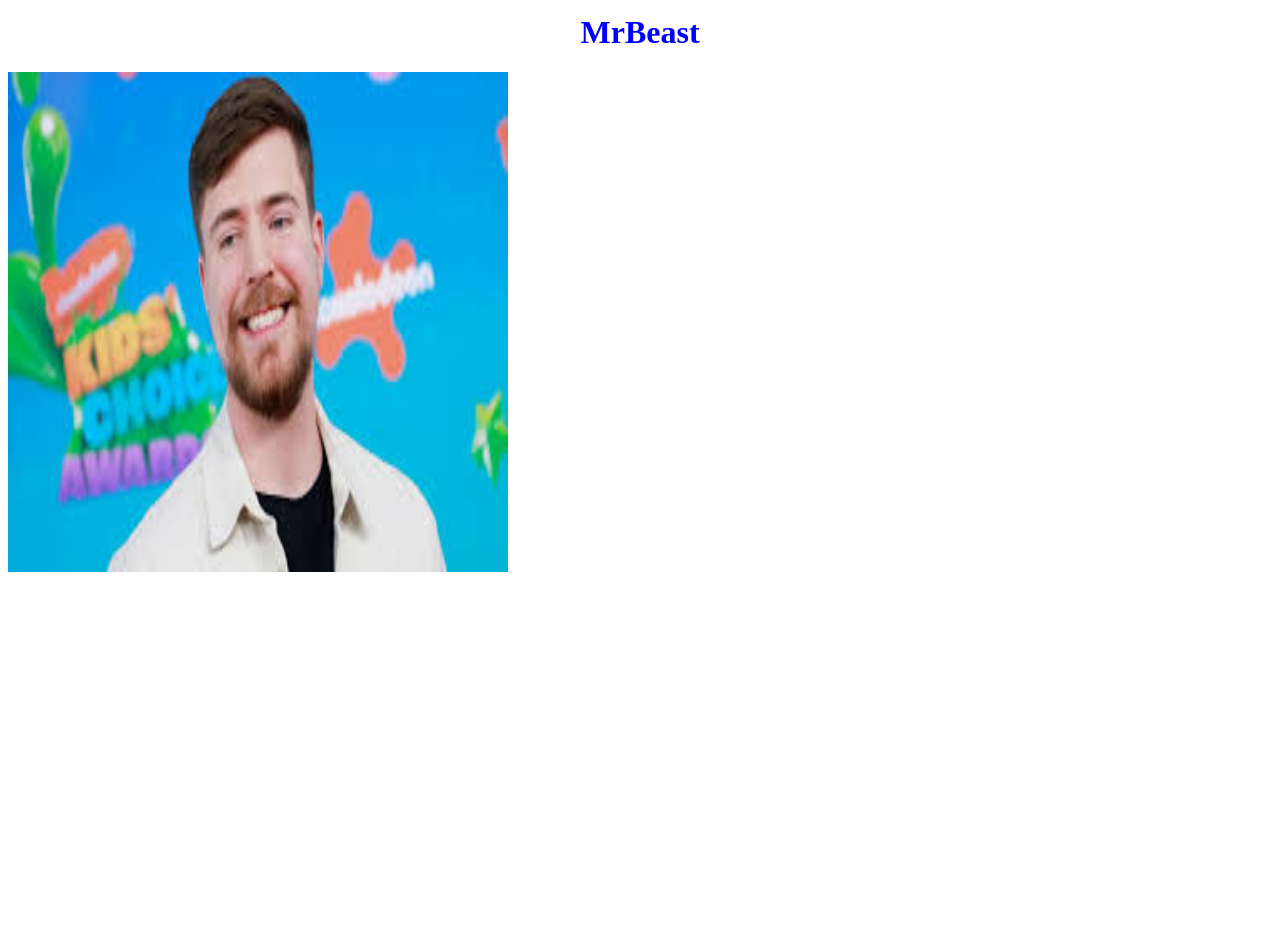
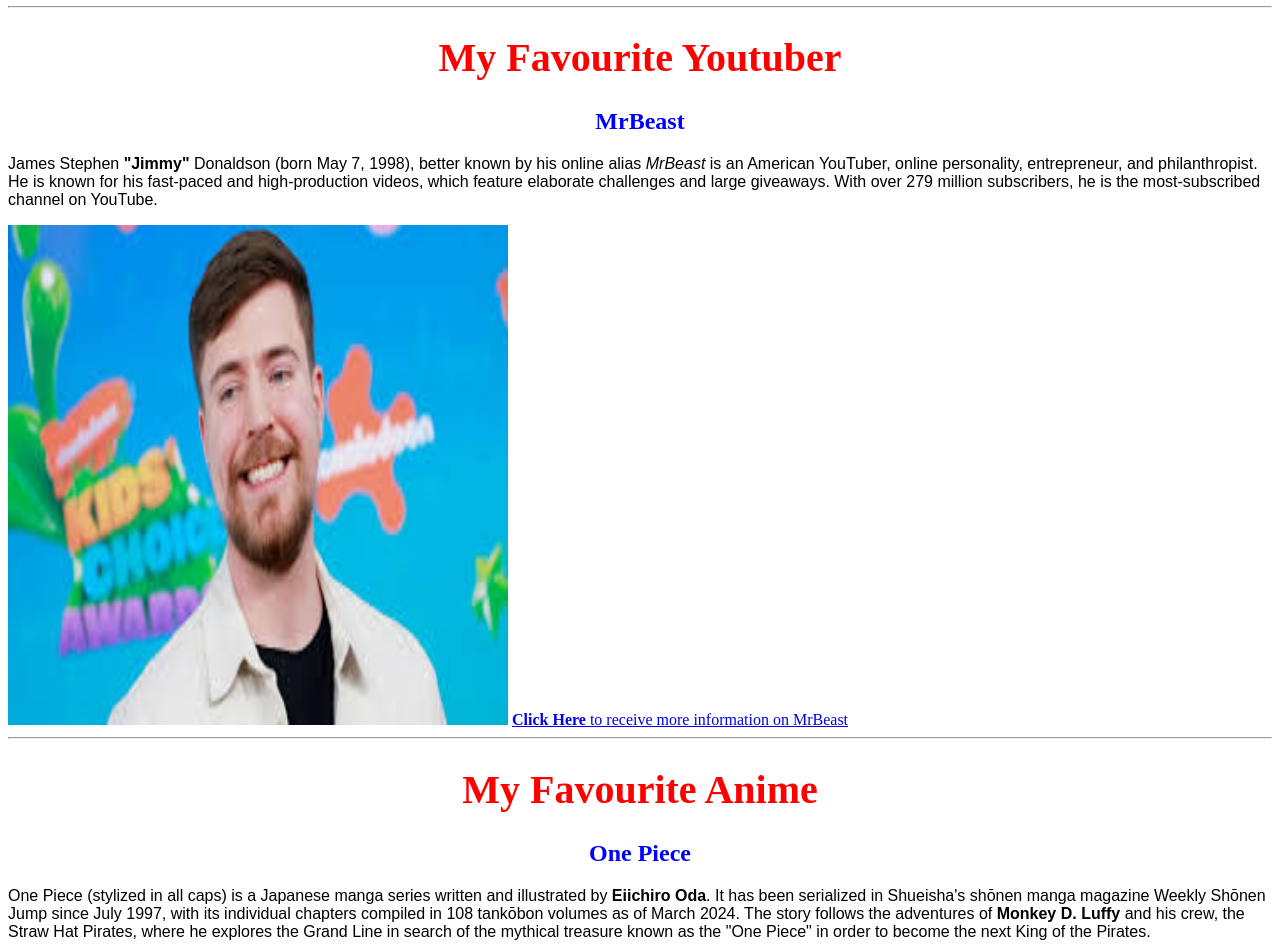
Before and after one commit to BibashLegend/bibashlegend.github.io, a plain HTML site: page index.html in a window 1280 px wide. Shown: the part 629-1574 px from the top of the page. Before the commit the page ends 1209 px from the top, so only its background shows below. Drawn offline with Linux system fonts and the light colour scheme.

Commit message:
Add files via upload

```diff
--- a/index.html
+++ b/index.html
@@ -1,19 +1,27 @@
 <DOCTYPE html>
     <html>
         <head>
-            <title>Anime Watched</title>
+            <title>Explore My Web Page</title>
         </head>
         <body>
-            <h1 style="text-align:center;color:red">Bibash Bastakoti</h1>
-            <h3 style="text-align:center;">Web Developer</h3>
+            <h1 style="text-align:center;color:red;font-size:250%;">Bibash Bastakoti</h1>
+            <h3 style="text-align:center;color:blue;">Web Developer</h3>
             <img src="attack.jpg" alt="My Img" style="width:500px;height:500px;">
 
             <a href="https://www.instagram.com/"><img src="insta.jpeg" alt="Open My instagram Account" style="width:42px;height:42px;"></a>
             <a href="https://github.com/"><img src="github.jpeg" alt="Open My GitHub Account" style="width:42px;height:42px;"></a>
             <a href="https://twitter.com/?lang=en"><img src="ximg.png" alt="Open My X Account" style="width:42px;height:42px;"></a>
             <hr>
-            <h1 style="color:blue;text-align:center;">MrBeast</h1>
+            <h1 style="color:red;text-align:center;font-size:250%;">My Favourite Youtuber</h1>
+            <h2 style="color:blue;text-align:center;">MrBeast</h2>
+            <p style="font-family:sans-serif;">James Stephen <b>"Jimmy"</b> Donaldson (born May 7, 1998), better known by his online alias <em>MrBeast</em> is an American YouTuber, online personality, entrepreneur, and philanthropist. He is known for his fast-paced and high-production videos, which feature elaborate challenges and large giveaways. With over 279 million subscribers, he is the most-subscribed channel on YouTube.</p>
             <a href="https://www.youtube.com/@MrBeast" target="_self"><img src="mrbeast.jpeg" alt="Open MrBeast's Youtube Account" style="width:500px;height:500px;"></a>
-            <a href=""></a>
-            </body>
+            <a href="https://en.wikipedia.org/wiki/MrBeast" target="_self"><b>Click Here</b> to receive more information on MrBeast</a>
+            <hr>
+            <h1 style="color:red;text-align:center;font-size:250%;">My Favourite Anime</h1>
+            <h2 style="color:blue;text-align:center;">One Piece</h2>
+            <p style="font-family:sans-serif;">One Piece (stylized in all caps) is a Japanese manga series written and illustrated by <b>Eiichiro Oda</b>. It has been serialized in Shueisha's shōnen manga magazine Weekly Shōnen Jump since July 1997, with its individual chapters compiled in 108 tankōbon volumes as of March 2024. The story follows the adventures of <b>Monkey D. Luffy</b> and his crew, the Straw Hat Pirates, where he explores the Grand Line in search of the mythical treasure known as the "One Piece" in order to become the next King of the Pirates.</p>
+            <a href="https://hianime.to/one-piece-100?ref=search" target="_blank"><img src="Onepiece.jpg" alt="Watch One Piece" style="width:500px;height:500px;"></a>
+            <a href="https://en.wikipedia.org/wiki/One_Piece" target="_self"><b>Click Here</b> to receive more information about One Piece</a>
+        </body>
     </html>
```
Also changed, not shown: Onepiece.jpg (added).
